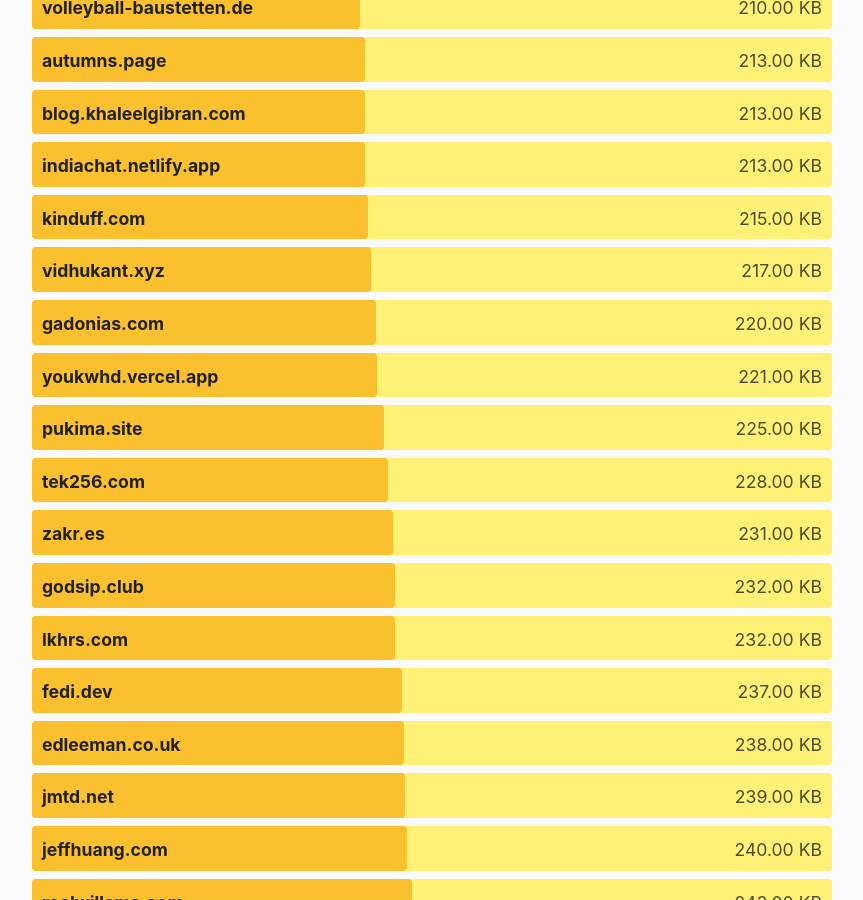
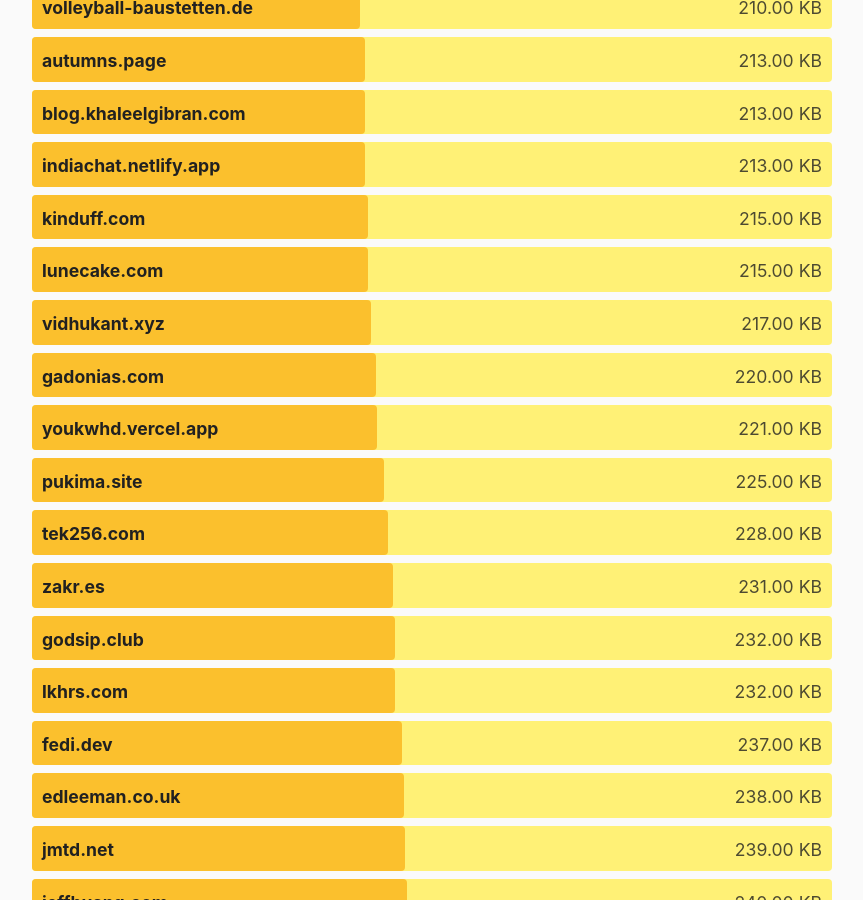
Before and after one commit to kevquirk/512kb.club, a Jekyll site: the page built from index.md, in a window 1280 px wide and 900 px high, scrolled down 22472 px. Shown: the whole window, without its empty margins (208-1071 px from the left). Built offline with Jekyll 4.4.1, drawn with Linux system fonts in a browser that asks for light colours.

Commit message:
Add lunecake.com

```diff
--- a/_data/sites.yml
+++ b/_data/sites.yml
@@ -1408,6 +1408,11 @@
   size: 77.4
   last_checked: 2022-05-14
 
+- domain: lunecake.com
+  url: https://lunecake.com/
+  size: 215
+  last_checked: 2022-10-06
+
 - domain: lushka.al
   url: https://lushka.al/
   size: 20.5
```
